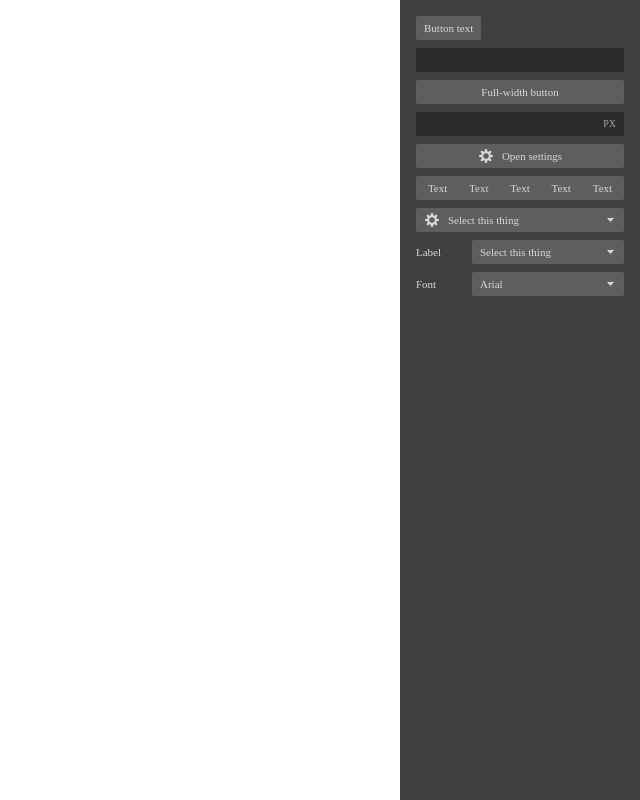
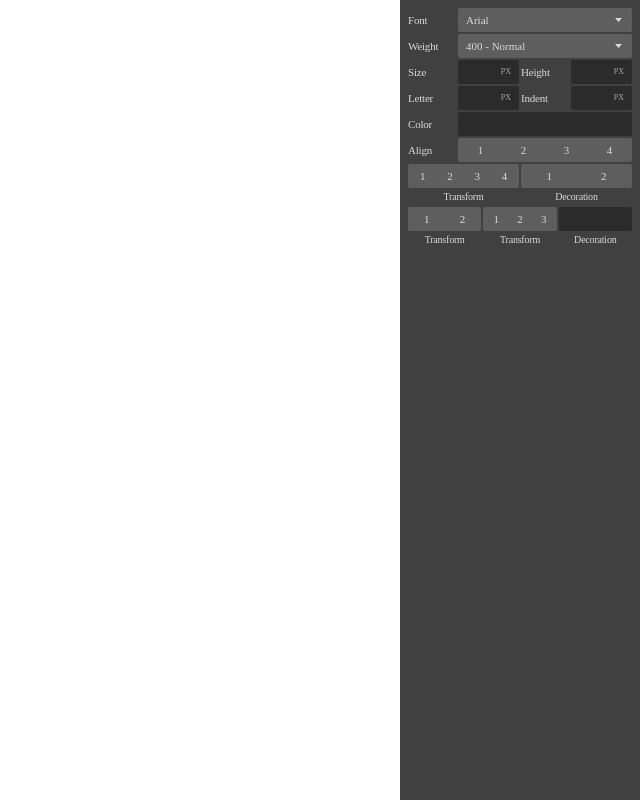
Before and after one commit to darindimitroff/theming-demo, a React (Create React App) app: page / in a window 1280 px wide. Shown: the whole page, without its empty margins (640-1280 px from the left). Built offline with nearby package versions, Linux system fonts and the light colour scheme; a web font is replaced by a local one.

Commit message:
Add Text section demo

```diff
--- a/src/App.js
+++ b/src/App.js
@@ -61,30 +61,6 @@ class App extends Component {
           <Screen>
             <Sidebar>
 
-              <Button mb={2}>Button text</Button>
-
-              <Input mb={2} value="Value" />
-
-              <Button mb={2} width={1}>Full-width button</Button>
-
-              <Input mb={2} unit="px" value="Value" />
-
-              <Button width={1} mb={2} icon={<SettingsIcon width="16px" height="16px" />}>Open settings</Button>
-
-              <ButtonGroup mb={2}>
-                <ButtonSegment>Text</ButtonSegment>
-                <ButtonSegment>Text</ButtonSegment>
-                <ButtonSegment>Text</ButtonSegment>
-                <ButtonSegment>Text</ButtonSegment>
-                <ButtonSegment>Text</ButtonSegment>
-              </ButtonGroup>
-
-              <Select mb={2} current="Select this thing" icon={<SettingsIcon width="16px" height="16px" />} />
-
-              <LabelWithControl label="Label" layout="inline">
-                <Select current="Select this thing" />
-              </LabelWithControl>
-
               <TextSection />
 
             </Sidebar>
--- /dev/null
+++ b/src/components/atoms/Grid/index.js
@@ -0,0 +1,58 @@
+import React from 'react'
+
+import Box from 'components/primitives/box'
+
+import { style } from 'styled-system'
+
+import styled from 'styled-components'
+
+const gapX = style({
+    // React prop name
+    prop: 'gapX',
+    // The corresponding CSS property (defaults to prop argument)
+    cssProperty: 'grid-column-gap',
+    // key for theme values
+    key: 'space',
+    // accessor function for transforming the value
+    transformValue: n => n + 'px',
+    // add a fallback scale object or array, if theme is not present
+    scale: [0, 4, 8, 16, 32]
+})
+
+const gapY = style({
+    // React prop name
+    prop: 'gapY',
+    // The corresponding CSS property (defaults to prop argument)
+    cssProperty: 'grid-row-gap',
+    // key for theme values
+    key: 'space',
+    // accessor function for transforming the value
+    transformValue: n => n + 'px',
+    // add a fallback scale object or array, if theme is not present
+    scale: [0, 4, 8, 16, 32]
+})
+
+const gap = style({
+    // React prop name
+    prop: 'gap',
+    // The corresponding CSS property (defaults to prop argument)
+    cssProperty: 'grid-gap',
+    // key for theme values
+    key: 'space',
+    // accessor function for transforming the value
+    transformValue: n => n + 'px',
+    // add a fallback scale object or array, if theme is not present
+    scale: [0, 4, 8, 16, 32]
+})
+
+const Grid = styled(Box)`
+    display: grid;
+    grid-template-columns: ${props => props.columns};
+    align-items: ${props => props.align};
+    grid-auto-flow: ${props => props.direction};
+    ${gapX}
+    ${gapY}
+    ${gap}
+`
+
+export default Grid
--- a/src/components/atoms/input/index.js
+++ b/src/components/atoms/input/index.js
@@ -6,12 +6,12 @@ import Text from 'components/primitives/text'
 const Input = props => {
     return (
         <Flex {...props} alignItems="center" position="relative" overflow="hidden">
-            <Box as="input" width={1} border={1} pl={2} py={1} pr={8} color="grey150" bg="grey600" borderColor="grey650" borderRadius={1} hoverState='lighten' focusState='murdered' />
+            <Box as="input" width={1} border={1} pl={2} py={1} pr={6} color="grey150" bg="grey600" borderColor="grey650" borderRadius={1} hoverState='lighten' focusState='murdered' />
 
             {/* Render a unit only if one is passed */}
             {props.unit ?
                 <Flex position="absolute" zIndex="2" right={0} top={0} height="100%" alignItems="center" p={1} pr={2} value={props.value}>
-                    <Text fontSize={1} color="grey250" style={{ textTransform: 'uppercase' }}>{props.unit}</Text>
+                    <Text fontSize={0} color="grey250" style={{ textTransform: 'uppercase' }}>{props.unit}</Text>
                 </Flex> : false
             }
         </Flex>
--- a/src/components/atoms/label/index.js
+++ b/src/components/atoms/label/index.js
@@ -5,7 +5,7 @@ import Text from 'components/primitives/text'
 
 const Label = props => {
     return (
-        <Text {...props}
+        <Text {...props} letterSpacing="-.2px"
             fontSize={(() => {
                 switch (props.size) {
                     case 'small':
--- a/src/components/molecules/LabelWithControl/index.js
+++ b/src/components/molecules/LabelWithControl/index.js
@@ -6,28 +6,34 @@ import Flex from 'components/atoms/flex'
 import Label from 'components/atoms/label'
 import Icon from 'components/atoms/icon'
 
+import Grid from 'components/atoms/Grid'
+
 const LabelWithControl = props => {
     switch (props.layout) {
         case 'stacked':
-            return (<Box>
-                <Label mb={1}>{props.label}</Label>
-                <Flex>{props.children}</Flex>
-            </Box>)
+            return (
+                <Grid rows="auto auto" gapY={1}>
+                    <Label>{props.label}</Label>
+                    <Flex>{props.children}</Flex>
+                </Grid>)
         case 'inline':
-            return (<div style={{ display: 'grid', gridTemplateColumns: '48px 1fr', gridGap: '8px', alignItems: 'center' }}>
-                <Label>{props.label}</Label>
-                <Flex>{props.children}</Flex>
-            </div>)
+            return (
+                <Grid columns="48px 1fr" align="center" gapX={2}>
+                    <Label>{props.label}</Label>
+                    {props.children}
+                </Grid>)
         case 'reverse-stacked':
-            return (<Flex flexDirection="column" alignItems="stretch">
-                {props.children}
-                <Label size="small" mt={1} textAlign="center">{props.label}</Label>
-            </Flex>)
+            return (
+                <Grid rows="auto auto" gapY={1}>
+                    {props.children}
+                    <Label size="small" textAlign="center">{props.label}</Label>
+                </Grid>)
         default:
-            return (<div style={{ display: 'grid', gridTemplateColumns: '48px 1fr', gridGap: '8px', alignItems: 'center' }}>
-                <Label>{props.label}</Label>
-                {props.children}
-            </div>)
+            return (
+                <Grid columns="48px 1fr" align="center" gapX={2}>
+                    <Label>{props.label}</Label>
+                    {props.children}
+                </Grid>)
     }
 }
 
--- a/src/components/organisms/TextSection/index.js
+++ b/src/components/organisms/TextSection/index.js
@@ -1,18 +1,85 @@
 import React from 'react'
 import styled from 'styled-components'
 
-import Box from 'components/primitives/box'
+import Grid from 'components/atoms/Grid'
 
 import LabelWithControl from 'components/molecules/LabelWithControl'
 import Select from 'components/atoms/select'
+import Input from 'components/atoms/input'
+import ButtonSegment from 'components/atoms/buttonSegment'
+import ButtonGroup from 'components/atoms/buttonGroup'
 
 const TextSection = props => {
     return (
-        <Box py={2}>
+        <Grid gapY={2} direction="row">
             <LabelWithControl label="Font">
                 <Select current="Arial" />
             </LabelWithControl>
-        </Box>
+            <LabelWithControl label="Weight">
+                <Select current="400 - Normal" />
+            </LabelWithControl>
+            <Grid columns="1fr 1fr" gapX={2}>
+                <LabelWithControl label="Size">
+                    <Input unit="px" />
+                </LabelWithControl>
+                <LabelWithControl label="Height">
+                    <Input unit="px" />
+                </LabelWithControl>
+            </Grid>
+            <Grid columns="1fr 1fr" gapX={2}>
+                <LabelWithControl label="Letter">
+                    <Input unit="px" />
+                </LabelWithControl>
+                <LabelWithControl label="Indent">
+                    <Input unit="px" />
+                </LabelWithControl>
+            </Grid>
+            <LabelWithControl label="Color">
+                <Input />
+            </LabelWithControl>
+            <LabelWithControl label="Align">
+                <ButtonGroup>
+                    <ButtonSegment>1</ButtonSegment>
+                    <ButtonSegment>2</ButtonSegment>
+                    <ButtonSegment>3</ButtonSegment>
+                    <ButtonSegment>4</ButtonSegment>
+                </ButtonGroup>
+            </LabelWithControl>
+            <Grid columns="1fr 1fr" gapX={2}>
+                <LabelWithControl label="Transform" layout="reverse-stacked">
+                    <ButtonGroup>
+                        <ButtonSegment>1</ButtonSegment>
+                        <ButtonSegment>2</ButtonSegment>
+                        <ButtonSegment>3</ButtonSegment>
+                        <ButtonSegment>4</ButtonSegment>
+                    </ButtonGroup>
+                </LabelWithControl>
+                <LabelWithControl label="Decoration" layout="reverse-stacked">
+                    <ButtonGroup>
+                        <ButtonSegment>1</ButtonSegment>
+                        <ButtonSegment>2</ButtonSegment>
+                    </ButtonGroup>
+                </LabelWithControl>
+            </Grid>
+            <Grid columns="1fr 1fr 1fr" gapX={2}>
+                <LabelWithControl label="Transform" layout="reverse-stacked">
+                    <ButtonGroup>
+                        <ButtonSegment>1</ButtonSegment>
+                        <ButtonSegment>2</ButtonSegment>
+                    </ButtonGroup>
+                </LabelWithControl>
+                <LabelWithControl label="Transform" layout="reverse-stacked">
+                    <ButtonGroup>
+                        <ButtonSegment>1</ButtonSegment>
+                        <ButtonSegment>2</ButtonSegment>
+                        <ButtonSegment>3</ButtonSegment>
+                    </ButtonGroup>
+                </LabelWithControl>
+                <LabelWithControl label="Decoration" layout="reverse-stacked">
+                    <Input />
+                </LabelWithControl>
+            </Grid>
+        </Grid>
     )
 }
 
--- a/src/components/organisms/sidebar/index.js
+++ b/src/components/organisms/sidebar/index.js
@@ -2,13 +2,12 @@ import React from 'react'
 import styled from 'styled-components'
 
 const Sidebar = styled.div`
-    padding: 16px;
-    min-width: 240px;
+    padding: 8px;
+    width: 240px;
     background-color: ${props => props.theme.colors.grey500};
     height: 100vh;
     position: fixed;
     overflow-y: scroll;
 `
 
-
 export default Sidebar
```
